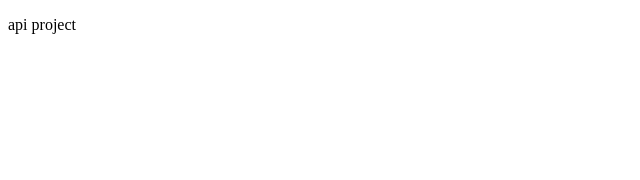
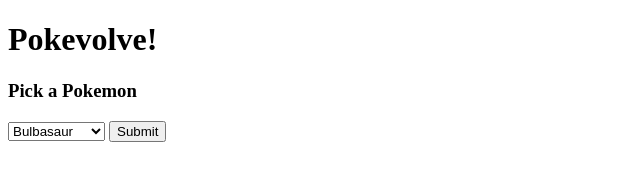
Before and after one commit to arushi-g/apiProject, a plain HTML site: page index.html in a window 1280 px wide. Shown: the whole page, without its empty margins (0-640 px from the left). Drawn offline with Linux system fonts and the light colour scheme.

Commit message:
drop down menu

```diff
--- a/index.html
+++ b/index.html
@@ -5,6 +5,17 @@
     <title>impact fellowship project 1</title>
   </head>
   <body>
-    <p>api project</p>
+    <h1>Pokevolve!</h1>
+    <h3>Pick a Pokemon <br></h3>
+    <form onsubmit="printInfo()">
+    <select name="pokemon"  id="select">
+	  <option value="1">Bulbasaur</option>
+	  <option value="4">Charmander</option>
+	  <option value="7">Squirtle</option>
+	</select>
+	<input type="submit" name="name" >
+	</form>
+	<p id="pokeinfo"></p>
+	<script src="index.js"></script>
   </body>
 </html>
--- a/index.js
+++ b/index.js
@@ -0,0 +1,16 @@
+
+var menu = document.getElementById("select");
+
+// console.log(menuVal)
+function printInfo() {
+	var menuVal = menu.options[menu.selectedIndex].value;
+	event.preventDefault()
+	document.getElementById("pokeinfo").innerHTML = menuVal
+	console.log(menuVal)
+
+}
+
+// document.addEventListener("select", function (event) {
+// 	event.preventDefault()
+// 	document.getElementById("pokeinfo").innerHTML = menuVal
+// });
```
